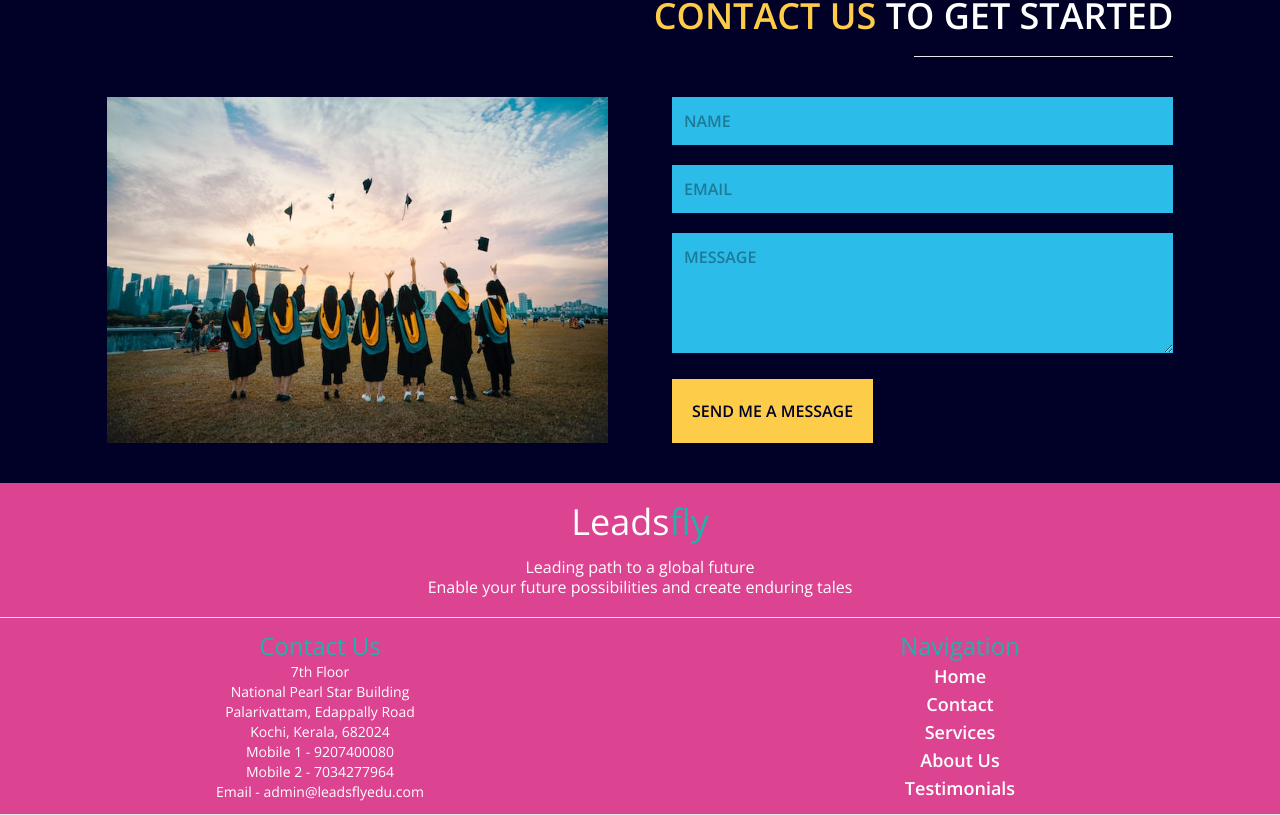
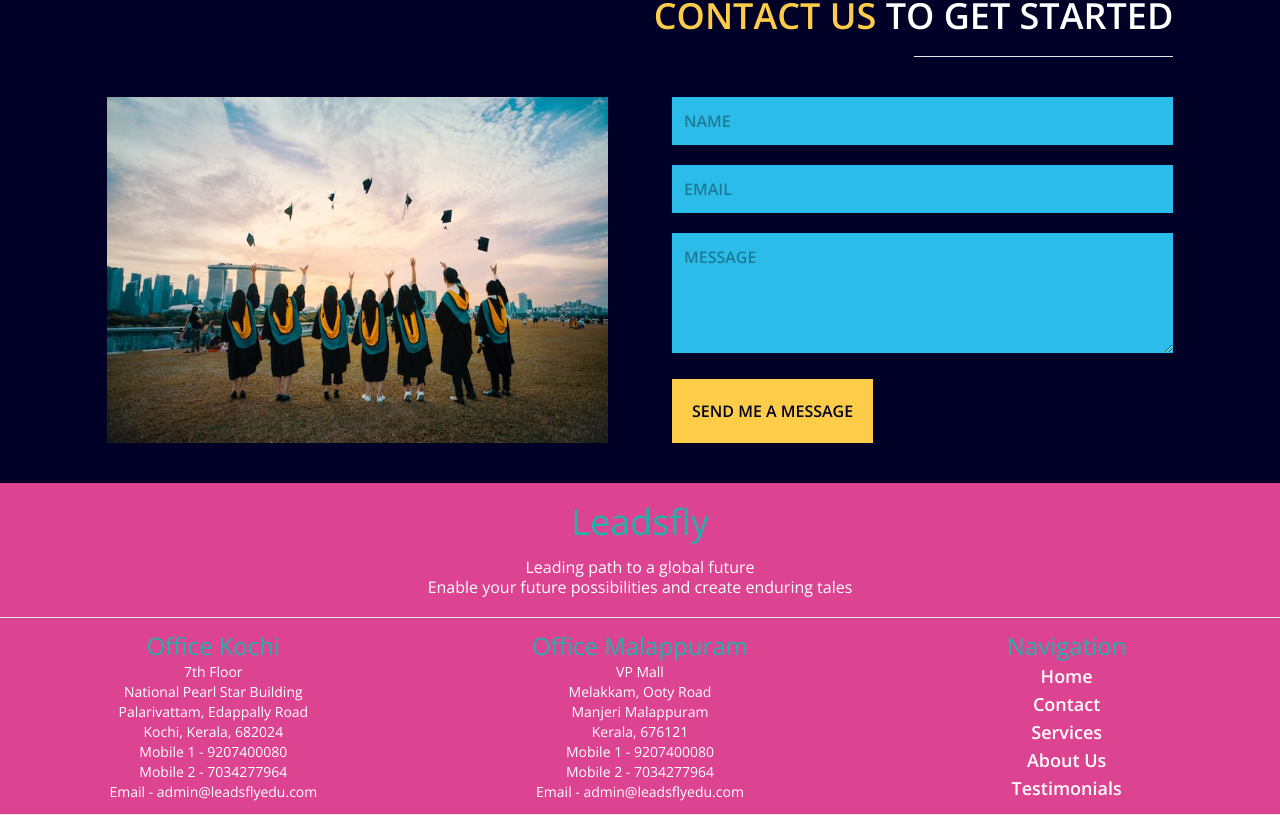
Before and after one commit to leadsfly/leadsfly, a Next.js app: page / in a window 1280 px wide. Shown: the part 3654-4469 px from the top of the page. Built offline with nearby package versions, Linux system fonts and the light colour scheme.

Commit message:
05 done footer finalcase

```diff
--- a/scenes/Footer.tsx
+++ b/scenes/Footer.tsx
@@ -5,13 +5,14 @@ import Image from "next/image";
 import Navbg3 from "./navCategories/navbg3";
 import LineGradient from "../components/LineGradient";
 import Navbg4 from "./navCategories/navbg4";
+import Navbg5 from "./navCategories/navbg5";
 function Footer() {
   return (
     <footer className="flex flex-wrap	 footer-distributed   bg-red pt-3 	 ">
       <div className="w-full	 flex justify-center	justify-items-center">
         <div className=" w-full text-center ">
           <h3 className="mb-2">
-            Leads<span>fly</span>
+            <span>Leadsfly</span>
           </h3>
           <p
             className="text-white font-light		leading-5 mb-5
@@ -30,11 +31,11 @@ function Footer() {
         </div>
       </div>
 
-      <div className="    w-full		ssf:w-6/12  flex justify-center	justify-items-center content-center	items-start ">
+      <div className="    w-full		ssf:w-4/12  flex justify-center	justify-items-center content-center	items-start ">
         <div className="w-full">
           <div className=" mb-3 mt-3">
             <div className="text-center  text-2xl	text-fcolor">
-              <span>Contact Us</span>
+              <span>Office Kochi</span>
             </div>{" "}
             <Navbg4 />
           </div>
@@ -46,7 +47,23 @@ function Footer() {
         </div>
       </div>
 
-      <div className="    w-full		ssf:w-6/12  flex justify-center	justify-items-center content-center	items-start ">
+      <div className="    w-full		ssf:w-4/12  flex justify-center	justify-items-center content-center	items-start ">
+        <div className="w-full">
+          <div className=" mb-3 mt-3">
+            <div className="text-center  text-2xl	text-fcolor">
+              <span>Office Malappuram</span>
+            </div>{" "}
+            <Navbg5 />
+          </div>
+
+          <div>
+            {" "}
+            <LineGradient />
+          </div>
+        </div>
+      </div>
+
+      <div className="    w-full		ssf:w-4/12  flex justify-center	justify-items-center content-center	items-start ">
         <div className="w-full">
           <div className=" mb-3 mt-3">
             <div className="text-center  text-2xl	text-fcolor">
--- /dev/null
+++ b/scenes/navCategories/navbg5.tsx
@@ -0,0 +1,53 @@
+import React, { useEffect } from "react";
+import { useState } from "react";
+import AnchorLink from "react-anchor-link-smooth-scroll";
+import useMediaQuery from "../../hooks/useMediaQuery";
+import Image from "next/image";
+import NavHeaderSVG from "../../components/navHeaderSVG";
+import { Great_Vibes } from "@next/font/google";
+import { AnimatePresence, motion } from "framer-motion";
+
+import Logo from "/public/assets/myicon.svg";
+import Link from "next/link";
+
+const LinkC = ({ page, selectedPage, setSelectedPage }: any) => {
+  const lowerCasePage = page.toLowerCase();
+  return (
+    <AnchorLink
+      className={`${
+        selectedPage === lowerCasePage ? "text-yellow" : ""
+      } hover:text-yellow transition duration-500`}
+      href={`#${lowerCasePage}`}
+      onClick={() => setSelectedPage(lowerCasePage)}
+    >
+      {page}
+    </AnchorLink>
+  );
+};
+function Navbg5({
+  isTopOfPage,
+
+  selectedPage,
+  setSelectedPage,
+  isinHomePage,
+  setisinHomePage,
+}: any) {
+  const [isMenuToggled, setIsMenuToggled] = useState(false);
+  const isAboveMediumScreen = useMediaQuery("(min-width: 890px)");
+  var navbarBackground = isTopOfPage ? "" : "bg-red";
+  return (
+    <>
+      <div className="  grid justify-items-center	 font-opensans text-sm		">
+        <div>VP Mall</div>
+        <div>Melakkam, Ooty Road</div>
+        <div>Manjeri Malappuram</div>
+        <div> Kerala, 676121</div>
+        <div>Mobile 1 - 9207400080 </div>
+        <div>Mobile 2 - 7034277964 </div>
+        <div>Email - admin@leadsflyedu.com</div>
+      </div>
+    </>
+  );
+}
+
+export default Navbg5;
```
